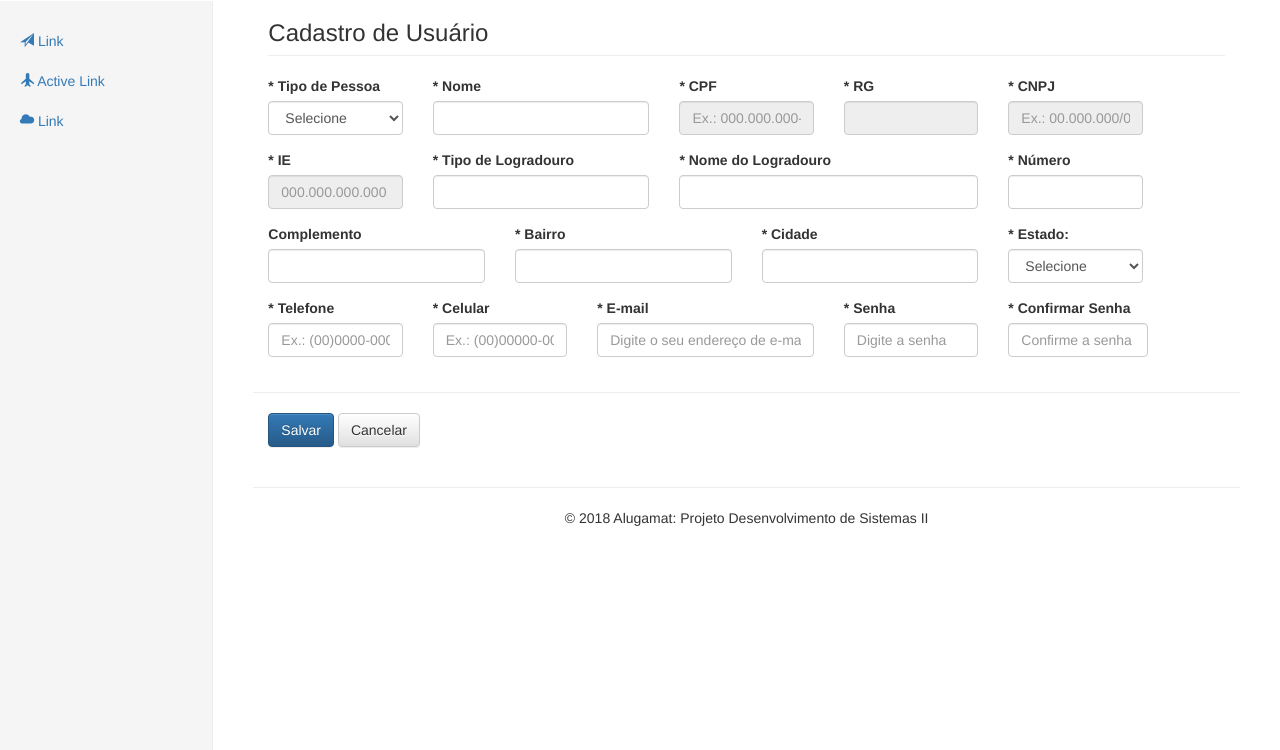
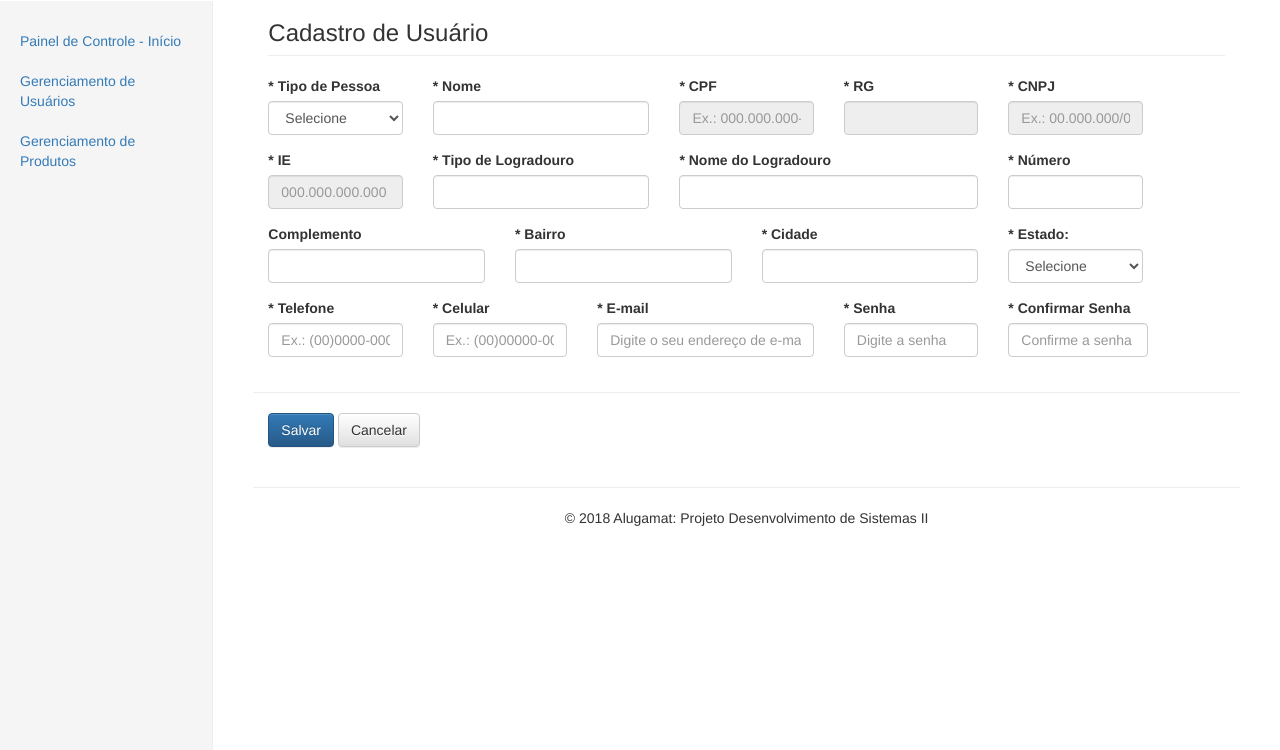
Before and after one commit to JhoMartins/AlugMat-web, a PHP site: page /adm/cad_cliente.php in a window 1280 px wide. Shown: the part 50-800 px from the top of the page. Run offline with PHP 8.4, Linux system fonts and the light colour scheme; the visitor is signed in with stand-in values (Sample User, id 1); some libraries are stand-ins or nearby versions.

Commit message:
Correções
- Correção do Cadastro de Usuário

- Alteração do Menu Lateral do Painel de Controle

```diff
--- a/adm/cad_cliente.php
+++ b/adm/cad_cliente.php
@@ -195,9 +195,10 @@
 										'$telefone',
 										'$celular',
 										'$email',
-										SHA1('bd_alugmat'.$senha),
+										'".SHA1('bd_alugmat'.$senha)."',
 										NOW(),
 										'USU')";
+										//die("<pre>".$qry."</pre>");
 			$res = @mysqli_query($dbc,$qry);
 
 			if ($res) {
--- a/includes/menu_lateral.php
+++ b/includes/menu_lateral.php
@@ -3,9 +3,9 @@
 	//die($_SESSION['tipo_usuario']);
 	if (isset($_SESSION['tipo_usuario']) && $_SESSION['tipo_usuario'] == 'ADM') {
 		echo
-		'<li><a href="#"><span class="glyphicon glyphicon-send"></span> Link</a></li>
-		<li class="#"><a href="#"><span class="glyphicon glyphicon-plane"></span> Active Link</a></li>
-		<li><a href="#"><span class="glyphicon glyphicon-cloud"></span> Link</a></li>';
+		'<li><a href="menu_principal.php">Painel de Controle - Início</a></li>
+		<li><a href="#">Gerenciamento de Usuários</a></li>
+		<li class="#"><a href="menu_produto.php">Gerenciamento de Produtos</a></li>';
 	}
 ?>
 </ul>
--- a/index.php
+++ b/index.php
@@ -76,7 +76,7 @@
 		$categoria = $reg['CATEGORIA'];
 		$fornecedor = $reg['FORNECEDOR'];
 		$cd_cliente = $reg['CD_CLIENTE'];
-		$nota = $reg = ['NOTA'];
+		$nota = $reg['NOTA'];
 		$destaque = $reg['DESTAQUE'];
 
 		//Exibe dados da coluna esquerda
```
Also changed, not shown: bd/Criação das Tabelas.txt (+8 -6 lines).
